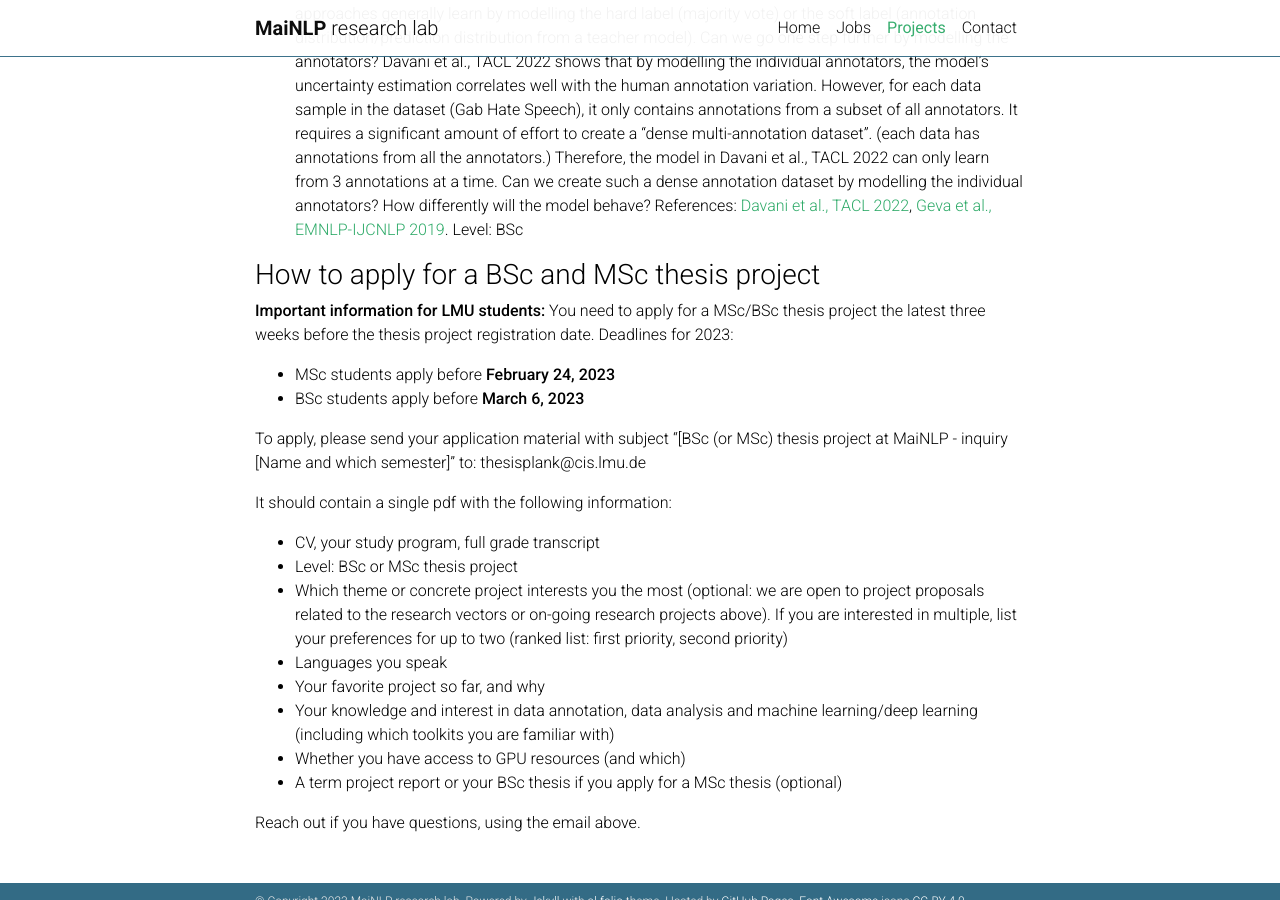
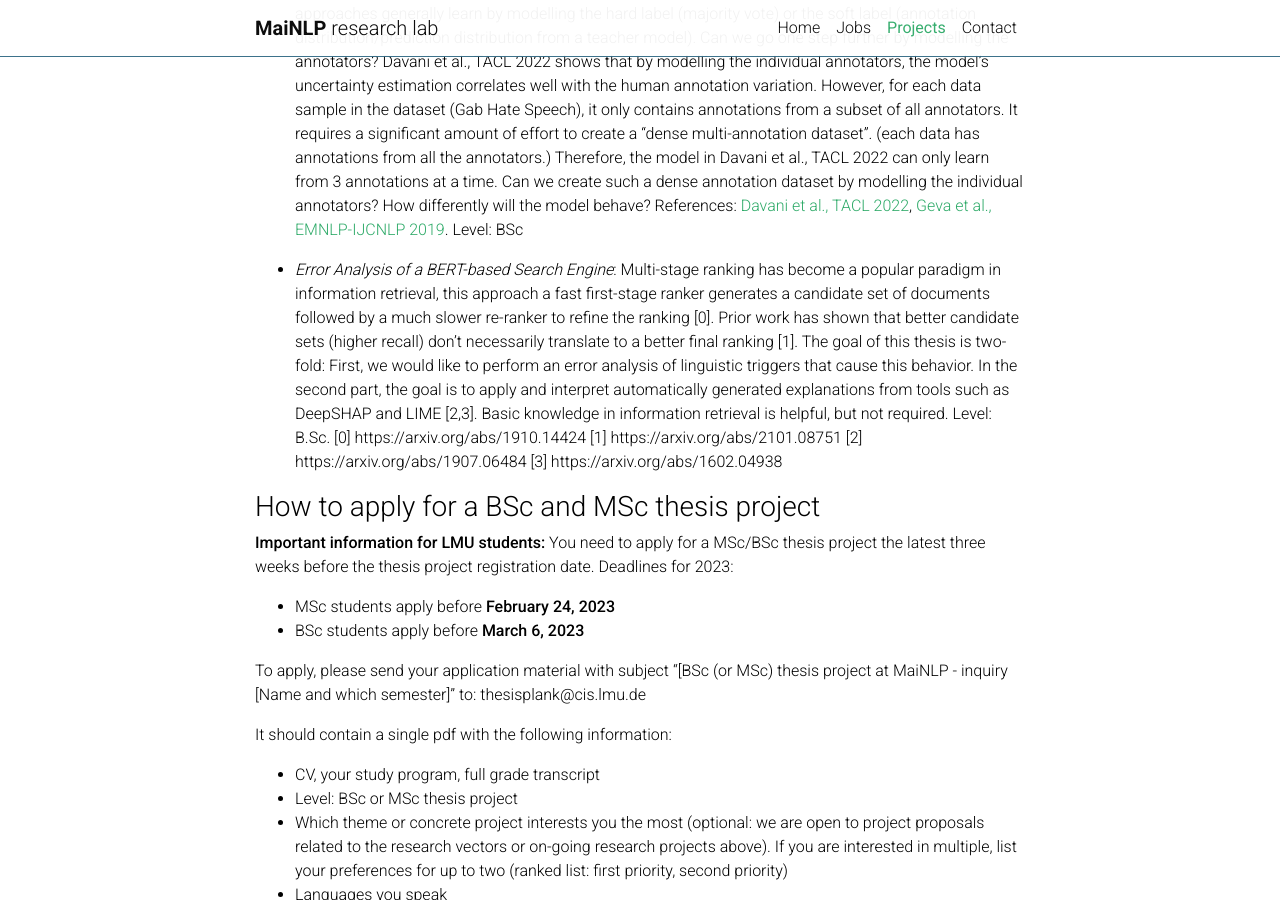
Before and after one commit to mainlp/mainlp.github.io, a Jekyll site: the page built from _pages/projects.md, in a window 1280 px wide and 900 px high, scrolled down 7723 px. Built offline with Jekyll 4.4.1, drawn with Linux system fonts in a browser that asks for light colours; emoji names are drawn with the system emoji font; comment, search, counter and statistics services are not loaded; a style sheet for code colours, icons or effects is not loaded; some of the changed text lies outside the part shown.

Commit message:
added project

```diff
--- a/_pages/projects.md
+++ b/_pages/projects.md
@@ -192,6 +192,8 @@ References:
 Current deep learning approaches generally learn by modelling the hard label (majority vote) or the soft label (annotation distribution/prediction distribution from a teacher model). Can we go one step further by modelling the annotators? Davani et al., TACL 2022 shows that by modelling the individual annotators, the model's uncertainty estimation correlates well with the human annotation variation. However, for each data sample in the dataset (Gab Hate Speech), it only contains annotations from a subset of all annotators. It requires a significant amount of effort to create a "dense multi-annotation dataset". (each data has annotations from all the annotators.) Therefore, the model in Davani et al., TACL 2022 can only learn from 3 annotations at a time. Can we create such a dense annotation dataset by modelling the individual annotators? How differently will the model behave?
 References: [Davani et al., TACL 2022](https://aclanthology.org/2022.tacl-1.6/), [Geva et al., EMNLP-IJCNLP 2019](https://aclanthology.org/D19-1107/). Level: BSc
 
+- *Error Analysis of a BERT-based Search Engine*: Multi-stage ranking has become a popular paradigm in information retrieval, this approach a fast first-stage ranker generates a candidate set of documents followed by a much slower re-ranker to refine the ranking [0]. Prior work has shown that better candidate sets (higher recall) don't necessarily translate to a better final ranking [1]. The goal of this thesis is two-fold: First, we would like to perform an error analysis of linguistic triggers that cause this behavior. In the second part, the goal is to apply and interpret automatically generated explanations from tools such as DeepSHAP and LIME [2,3]. Basic knowledge in information retrieval is helpful, but not required. Level: B.Sc.
+[0] https://arxiv.org/abs/1910.14424 [1] https://arxiv.org/abs/2101.08751 [2] https://arxiv.org/abs/1907.06484 [3] https://arxiv.org/abs/1602.04938
 
 
 ### How to apply for a BSc and MSc thesis project
```
Also changed, not shown: other parts of _pages/projects.md (+1 -1 lines).
